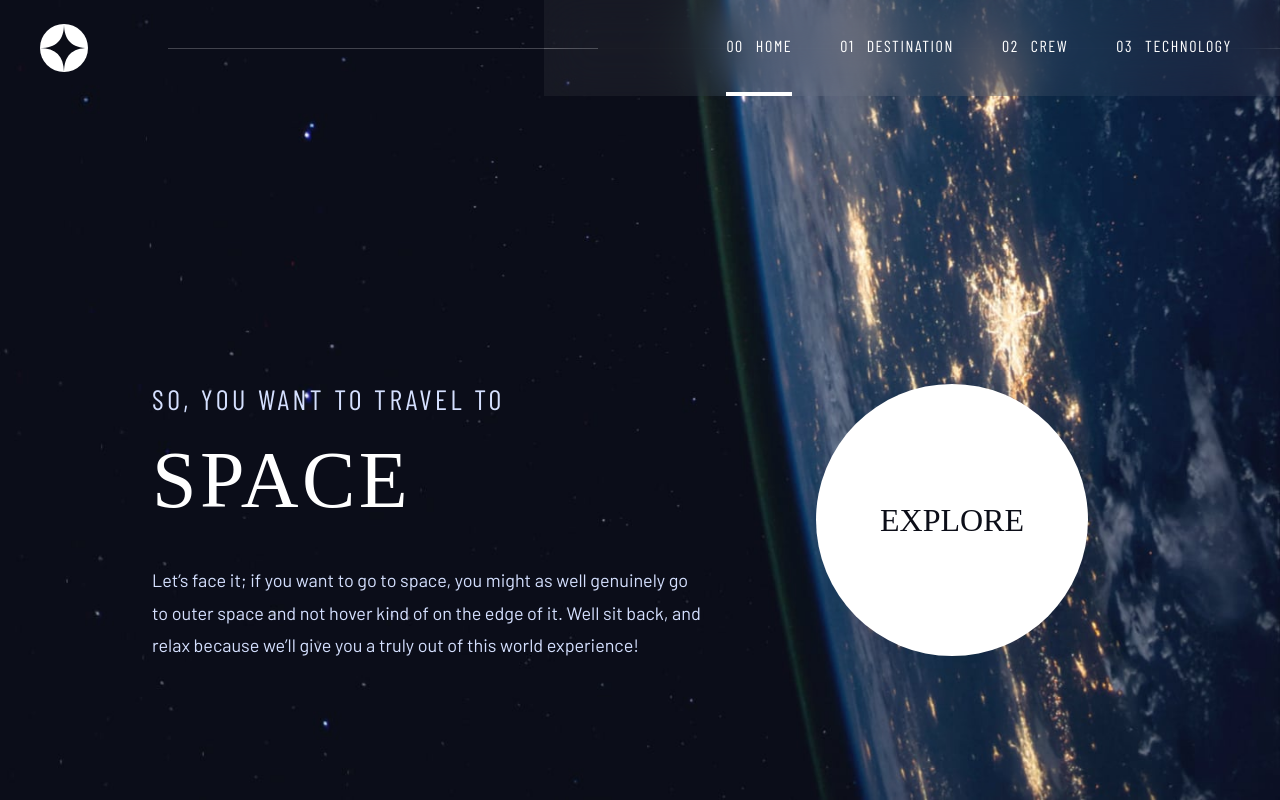
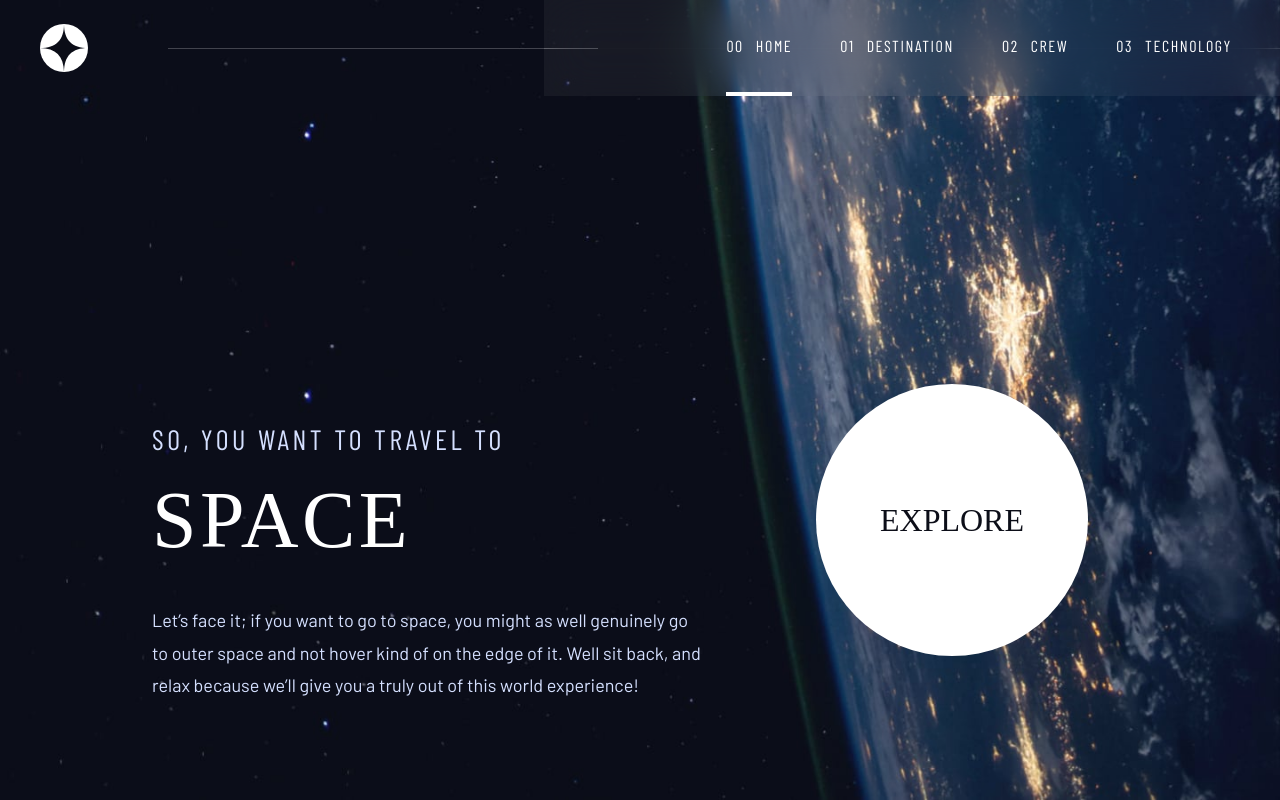
Before and after one commit to code-looney/space-app, a React (Vite) app: page / in a window 1280 px wide. Built offline with nearby package versions, Linux system fonts and the light colour scheme; no server answers; a web font is replaced by a local one.

Commit message:
mod explore button

```diff
--- a/src/components/DestinationNavLinks.jsx
+++ b/src/components/DestinationNavLinks.jsx
@@ -14,6 +14,8 @@ const DestinationNavLinks = () => {
           <li key={route.id}
             className={`flex uppercase items-center font-normal justify-center tracking-[0.125em] border-b-[0.1875em] gap-3 hover:border-opacity-50 ease-in-out duration-700 hover:border-b-white
               ${context.destinationHoverUnderlineColor === route.id ? 'border-b-white' : 'border-b-transparent'}`}>
+                {/* when refresh the page, the underline color will go reset.
+                Think of a sulution to not have the underline color when active page */}
             <NavLink
               to={`/destination/${route.path}`}  // Ensure it matches the route structure
               onClick={() => context.handleDestinationNavLinkClick(route.id)}
--- a/src/components/ExploreButton.jsx
+++ b/src/components/ExploreButton.jsx
@@ -5,7 +5,7 @@ const ExploreButton = () => {
     const context = useContext(AppContext)
 
   return (
-    <div className='h-[382px] lg:h-[272px] w-full flex justify-center items-center xl:justify-end xl:absolute relative z-30 break-all xl:pr-[4em] '>
+    <div className='h-[300px] lg:h-[272px] w-full flex justify-center items-center xl:justify-end xl:absolute relative z-30 break-all xl:pr-[4em] '>
                 <div className='xl:flex xl:justify-end xl:w-full xl:pr-[6.5em] '>
                   <button
                   // onClick={() => handleHoverOver()}
--- a/src/components/Home.jsx
+++ b/src/components/Home.jsx
@@ -14,7 +14,7 @@ const Home = () => {
       <MobileMenu />
       <BoxContent>
         <div className="flex flex-col xl:flex-row w-full h-screen items-center gap-[5em] relative">
-          <div className="gap-[1.5em] flex flex-col w-full  md:items-center xl:items-start xl:pl-[8em] xl:w-[1110px] xl:h-[632px] xl:justify-center">
+          <div className="gap-[1.5em] flex flex-col w-full  md:items-center xl:items-start xl:pl-[8em] xl:w-[1110px] xl:h-[632px] xl:justify-center pt-20">
             <h1
             className="flex flex-col uppercase text-center xl:text-start text-[1rem] xl:text-[1.75rem] font-barlowCondensed text-[#D5E0FF] tracking-[0.125em]
             ">
```
